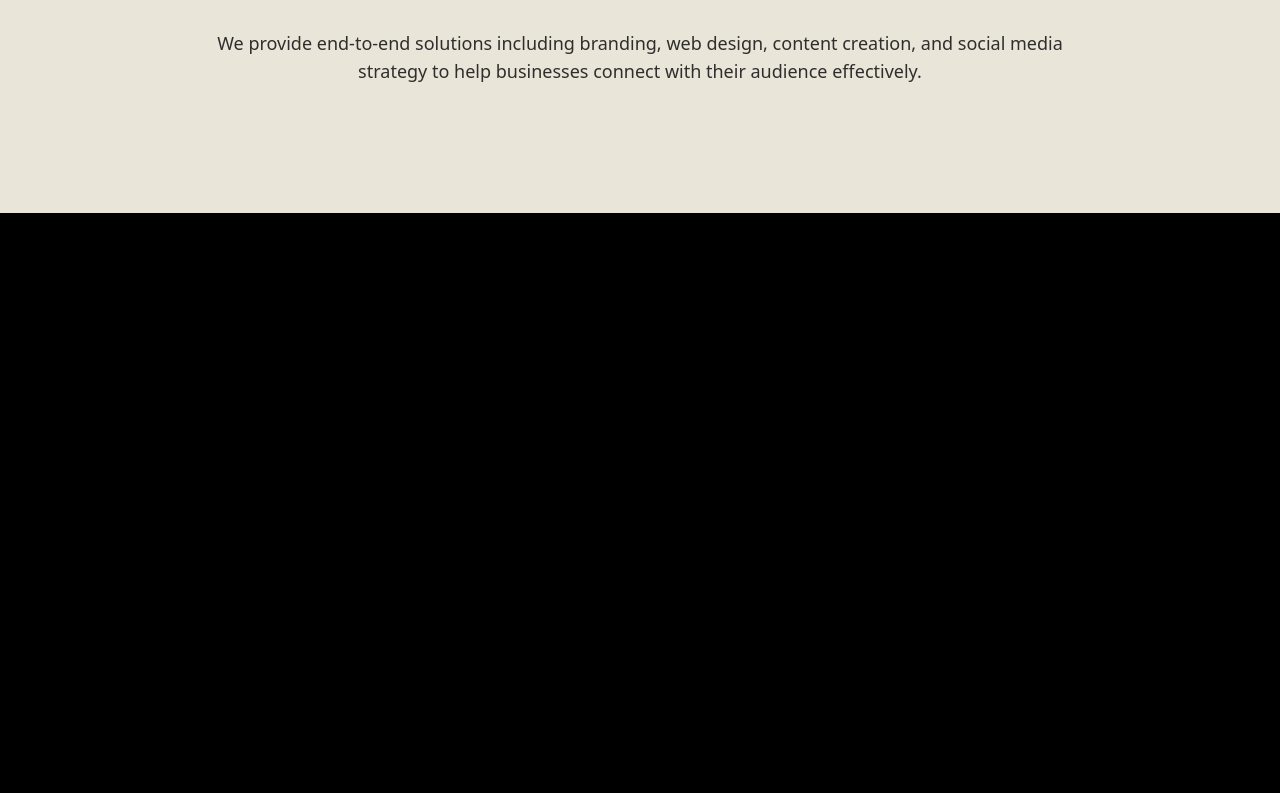
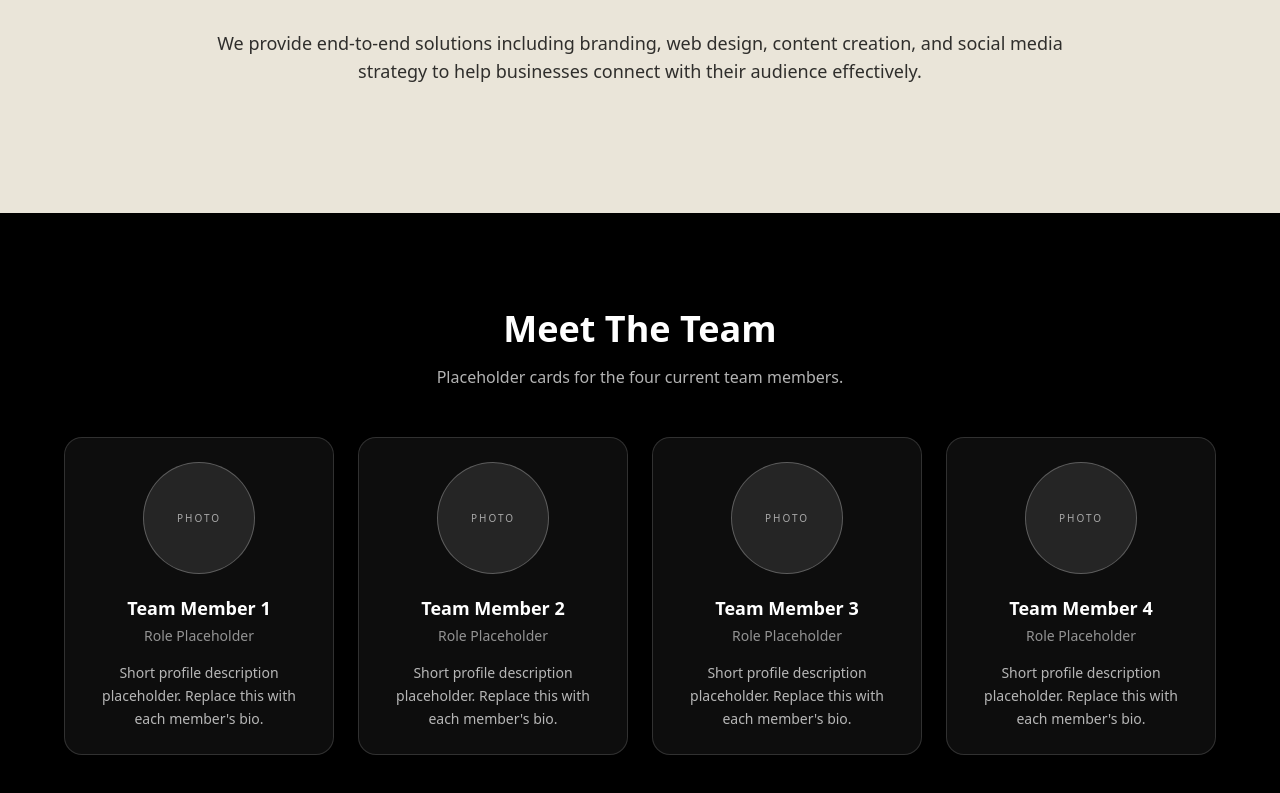
Before and after one commit to lienzo-Edison/Lienzo-studio, a Next.js app: page / in a window 1280 px wide. Shown: the part 1131-1924 px from the top of the page. Before the commit the page ends 1344 px from the top, so only its background shows below. Built offline with nearby package versions, Linux system fonts and the light colour scheme.

Commit message:
Add team profiles and refine page fE

```diff
--- a/app/page.tsx
+++ b/app/page.tsx
@@ -1,7 +1,14 @@
 "use client";
+import Image from "next/image";
 import TransitionLink from "@/components/TransitionLink";
 import { useEffect, useState, useRef } from "react";
 import { motion } from "framer-motion";
+
+const teamMembers = Array.from({ length: 4 }).map((_, i) => ({
+  name: `Team Member ${i + 1}`,
+  role: "Role Placeholder",
+  bio: "Short profile description placeholder. Replace this with each member's bio.",
+}));
 
 export default function Home() {
   const [fadeIn, setFadeIn] = useState(true);
@@ -62,7 +69,7 @@ export default function Home() {
           className="absolute bottom-6 left-6 z-20 bg-white/10 backdrop-blur-md border border-white/20 rounded-full p-3 opacity-80 hover:opacity-100 hover:bg-white/20 transition-all duration-300"
           aria-label="Replay background video"
         >
-          <img src="/icon_replay.svg" alt="Replay" className="w-6 h-6" />
+          <Image src="/icon_replay.svg" alt="Replay" width={24} height={24} className="w-6 h-6" />
         </button>
 
         {/* Initial Fade From Black */}
@@ -87,6 +94,34 @@ export default function Home() {
           </p>
         </div>
       </section>
+
+      {/* Team Section */}
+      <section className="relative bg-black text-white py-24 px-6">
+        <div className="max-w-6xl mx-auto">
+          <div className="text-center">
+            <h2 className="text-4xl font-bold">Meet The Team</h2>
+            <p className="mt-4 text-white/70">
+              Placeholder cards for the four current team members.
+            </p>
+          </div>
+
+          <div className="mt-12 grid grid-cols-1 sm:grid-cols-2 lg:grid-cols-4 gap-6">
+            {teamMembers.map((member) => (
+              <article
+                key={member.name}
+                className="rounded-2xl border border-white/15 bg-white/5 p-6 text-center"
+              >
+                <div className="mx-auto flex h-28 w-28 items-center justify-center rounded-full border border-white/25 bg-white/10 text-[10px] uppercase tracking-[0.2em] text-white/60">
+                  Photo
+                </div>
+                <h3 className="mt-5 text-lg font-semibold">{member.name}</h3>
+                <p className="mt-1 text-sm text-white/55">{member.role}</p>
+                <p className="mt-4 text-sm leading-relaxed text-white/70">{member.bio}</p>
+              </article>
+            ))}
+          </div>
+        </div>
+      </section>
     </motion.main>
   );
 }
```
